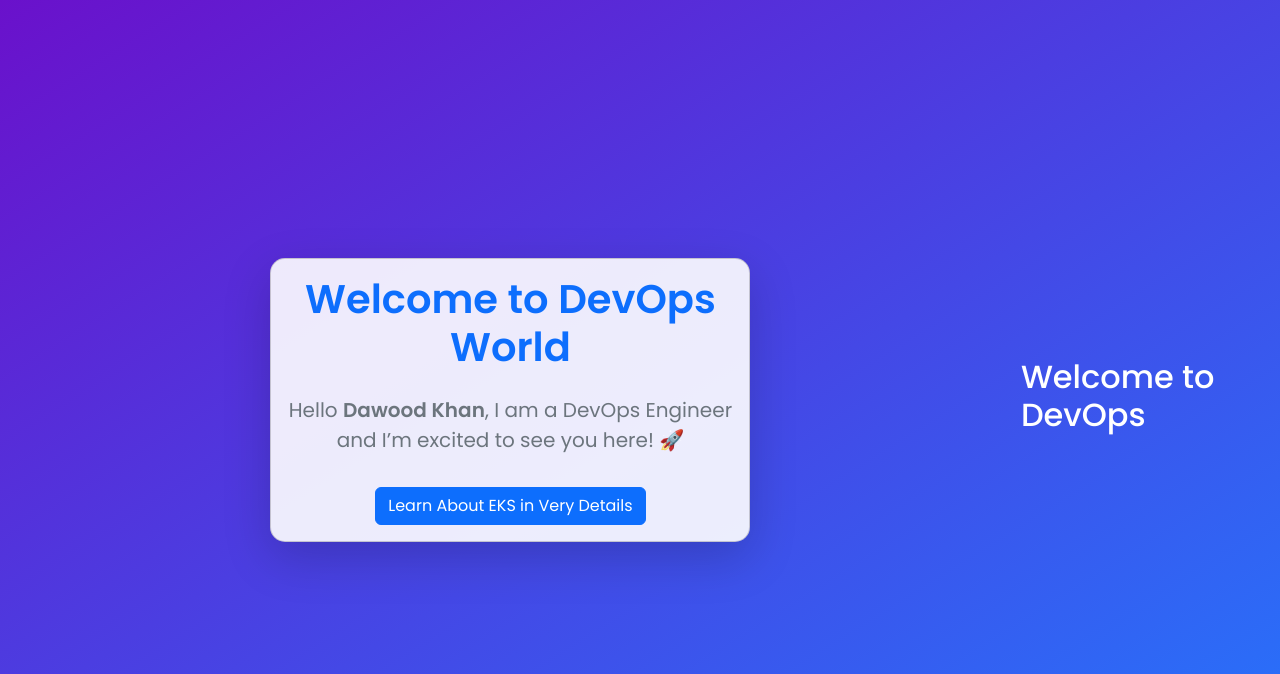
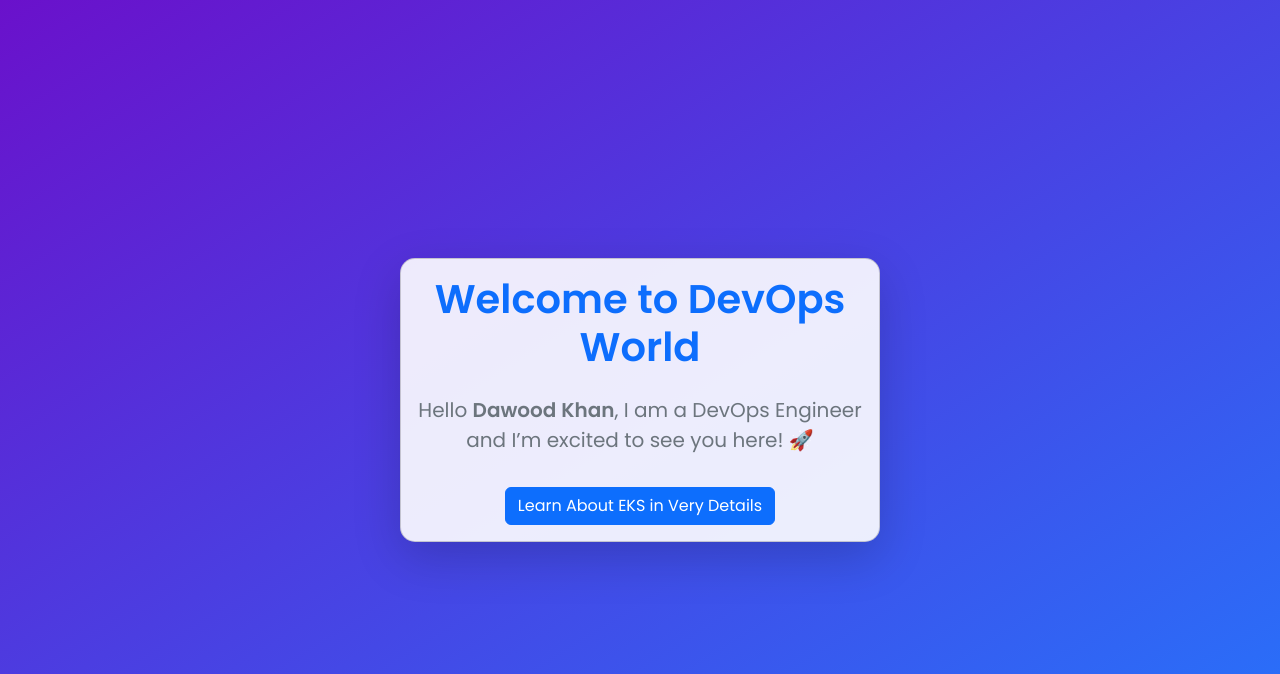
Before and after one commit to Daudkhan1/cd-cd-gitops, a Flask app: page / in a window 1280 px wide. Shown: the top 674 px of the page. Run offline with Flask 3, Linux system fonts and the light colour scheme.

Commit message:
updated the app code

```diff
--- a/templates/index.html
+++ b/templates/index.html
@@ -39,8 +39,6 @@
             </div>
         </div>
     </div>
-
-    <h2>Welcome to DevOps</h2>
     <div class="light"></div>
     <script src="{{ url_for('static', filename='scripts/light.js') }}"></script>
   </body>
```
